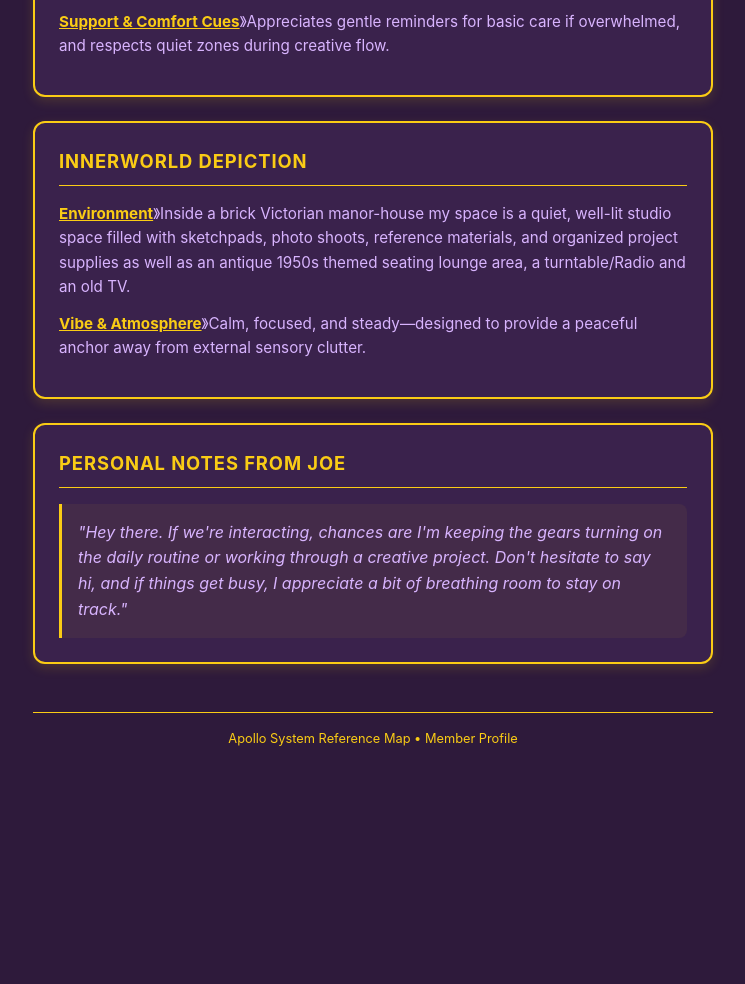
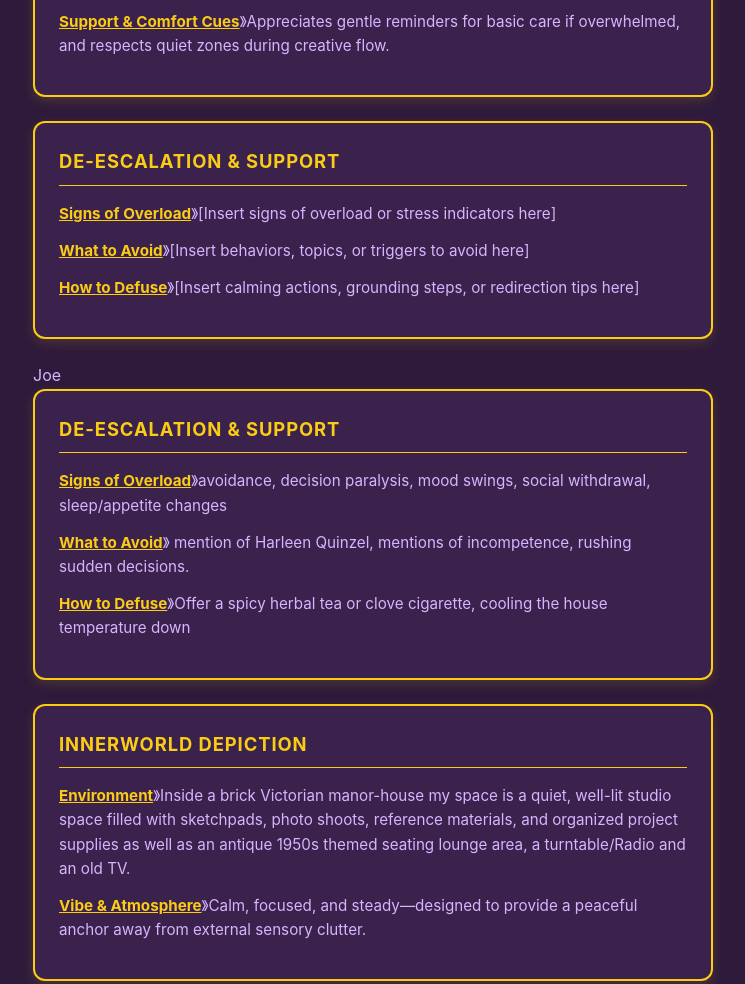
Before and after one commit to jokermaggot/system-map, a plain HTML site: page members/joe.html in a window 1280 px wide. Shown: the part 453-1437 px from the top of the page, without its empty margins (267-1012 px from the left). Before the commit the page ends 1235 px from the top, so only its background shows below. Drawn offline with Linux system fonts and the light colour scheme.

Commit message:
Add De-escalation & Support section to joe.html
Added a De-escalation & Support section with details on signs of overload, what to avoid, and how to defuse situations.

```diff
--- a/members/joe.html
+++ b/members/joe.html
@@ -133,7 +133,21 @@
             <div class="marker-block"><span class="marker-title">Communication Style</span>》Direct, casual, and straightforward; prefers getting straight to the point or talking shop about art and projects.</div>
             <div class="marker-block"><span class="marker-title">Support & Comfort Cues</span>》Appreciates gentle reminders for basic care if overwhelmed, and respects quiet zones during creative flow.</div>
         </section>
-
+              <!-- De-escalation & Support Card -->
+        <section class="card">
+            <h2>De-escalation & Support</h2>
+            <div class="marker-block"><span class="marker-title">Signs of Overload</span>》[Insert signs of overload or stress indicators here]</div>
+            <div class="marker-block"><span class="marker-title">What to Avoid</span>》[Insert behaviors, topics, or triggers to avoid here]</div>
+            <div class="marker-block"><span class="marker-title">How to Defuse</span>》[Insert calming actions, grounding steps, or redirection tips here]</div>
+        </section>
+Joe
+ <!-- De-escalation & Support Card -->
+        <section class="card">
+            <h2>De-escalation & Support</h2>
+            <div class="marker-block"><span class="marker-title">Signs of Overload</span>》avoidance, decision paralysis, mood swings, social withdrawal, sleep/appetite changes</div>
+            <div class="marker-block"><span class="marker-title">What to Avoid</span>》 mention of Harleen Quinzel, mentions of incompetence, rushing sudden decisions.</div>
+            <div class="marker-block"><span class="marker-title">How to Defuse</span>》Offer a spicy herbal tea or clove cigarette, cooling the house temperature down</div>
+        </section>
         <!-- Innerworld Depiction Card -->
         <section class="card">
             <h2>Innerworld Depiction</h2>
```
